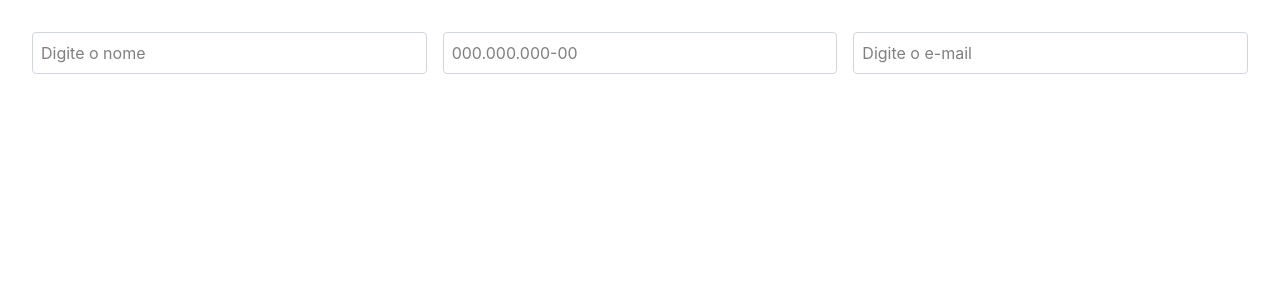
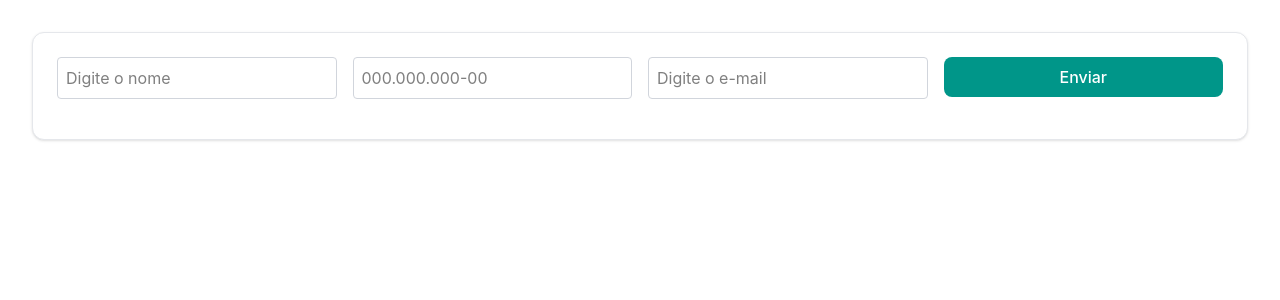
Before and after one commit to northrop-731/rhsaudefront, a React (Vite) app: page / in a window 1280 px wide. Shown: the top 300 px of the page. Built offline with nearby package versions, Linux system fonts and the light colour scheme.

Commit message:
compondo tela

```diff
--- a/src/App.tsx
+++ b/src/App.tsx
@@ -1,4 +1,6 @@
 
+import Button from './components/Button';
+import Card from './components/Card';
 import { useForm } from 'react-hook-form';
 import { CampoEntrada } from './components/Field';
 
@@ -18,11 +20,14 @@ function App() {
     email: string;
   }>({ mode: 'onChange' });
 
+
   return (
-
-
     <div className="p-8">
-        <div className="grid grid-cols-3 gap-4">
+      <Card>
+        <form
+          onSubmit={(e) => e.preventDefault()}
+          className="grid grid-cols-1 md:grid-cols-4 gap-4 items-start"
+        >
           <CampoEntrada
             placeholder="Digite o nome"
             registro={register('nome', {
@@ -30,7 +35,6 @@ function App() {
             })}
             erro={errors.nome}
           />
-
 
           <CampoEntrada
             type="text"
@@ -70,10 +74,18 @@ function App() {
             erro={errors.email}
           />
 
-
-      </div>
+          <Button
+            type="submit"
+            variant="enviar"
+            className="w-full"
+          >
+            Enviar
+          </Button>
+        </form>
+      </Card>
     </div>
   );
+
 }
 
 export default App;
--- a/src/components/Card.tsx
+++ b/src/components/Card.tsx
@@ -1,37 +1,23 @@
-import "./Card.css";
 
-interface Props {
-  title: string;
-  description: string;
-  image?: string;
-  tag?: string;
-  buttonText?: string;
-  onButtonClick?: () => void;
+import type { ReactNode } from 'react';
+
+interface CardProps {
+  children: ReactNode;
 }
 
-export default function Card({
-  title,
-  description,
-  image,
-  tag,
-  buttonText,
-  onButtonClick,
-}: Props) {
+export default function Card({ children }: CardProps) {
   return (
-    <article className="card">
-      {image && <img className="card__image" src={image} alt={title} />}
-
-      <div className="card__body">
-        {tag && <span className="card__tag">{tag}</span>}
-        <h3 className="card__title">{title}</h3>
-        <p className="card__description">{description}</p>
-
-        {buttonText && (
-          <button className="card__button" onClick={onButtonClick}>
-            {buttonText}
-          </button>
-        )}
-      </div>
-    </article>
+    <div
+      className="
+        w-full
+        rounded-xl
+        border border-gray-200
+        bg-white
+        p-6
+        shadow-sm
+      "
+    >
+      {children}
+    </div>
   );
 }
```
Also changed, not shown: src/components/Card.css (deleted, +0 -53 lines). Lines whose indentation alone changed are shown as unchanged.
